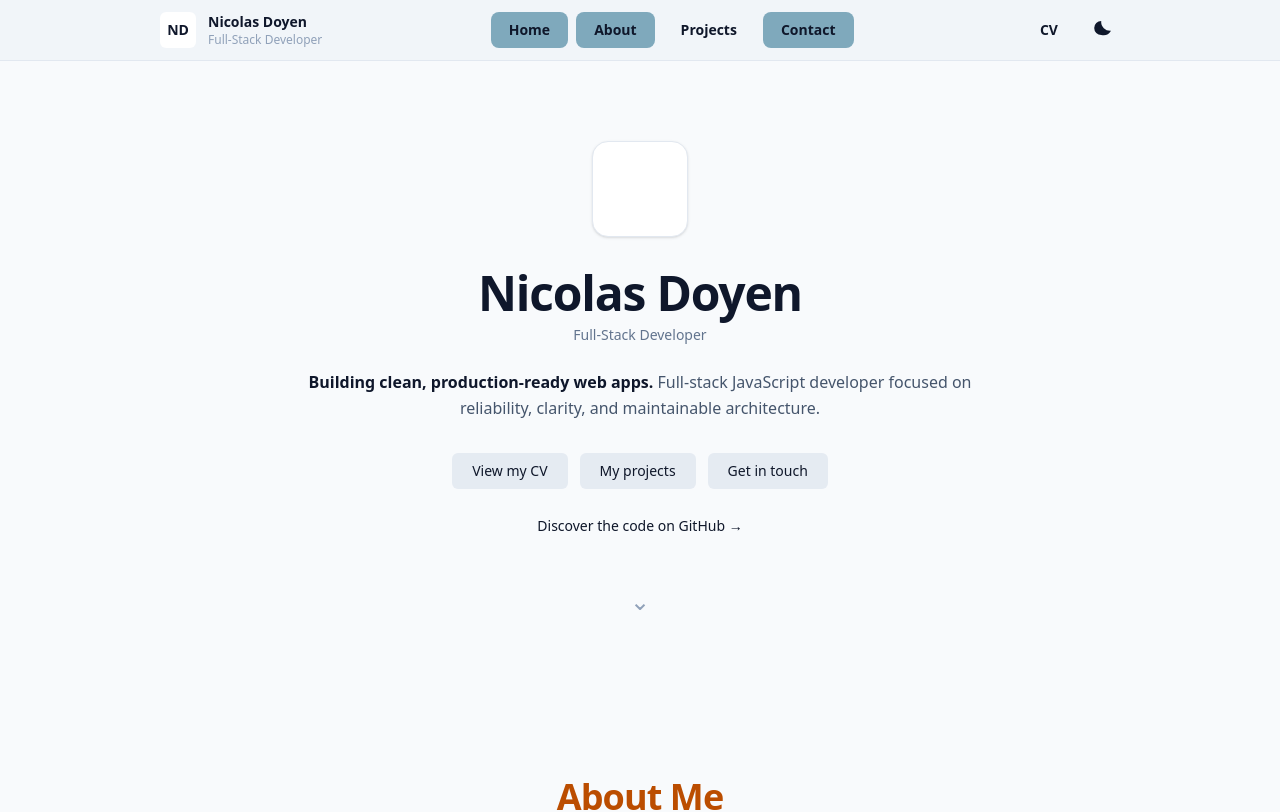
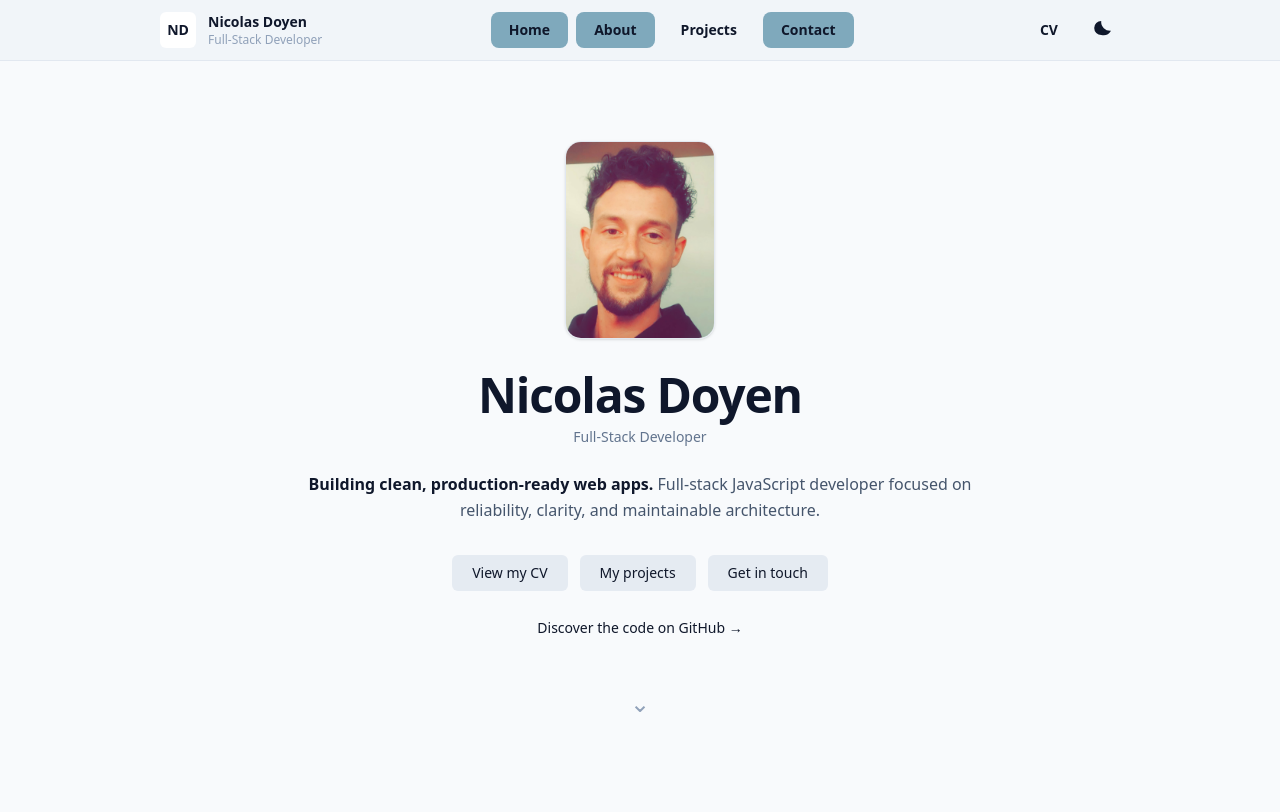
Before and after one commit to conidyn/Portfolio, a Next.js app: page / in a window 1280 px wide. Shown: the top 812 px of the page. Built offline with nearby package versions, Linux system fonts and the light colour scheme.

Commit message:
feat(hero): add profile image to hero section

```diff
--- a/src/app/page.tsx
+++ b/src/app/page.tsx
@@ -5,6 +5,7 @@ import { Section } from "../components/Section";
 import { Accordion } from "../components/Accordion";
 import { Pill } from "../components/Pill";
 import { ContactForm } from "../components/ContactForm";
+import Image from "next/image";
 
 export default function HomePage() {
   return (
@@ -13,7 +14,13 @@ export default function HomePage() {
       <section className="py-16 sm:py-20">
         <Container>
           <div className="text-center">
-            <div className="mx-auto h-24 w-24 rounded-2xl border border-slate-200 bg-white shadow-sm dark:border-slate-800 dark:bg-slate-900" />
+            <Image
+              src="/images/profile.jpg"
+              alt="Nicolas Doyen"
+              width={150}
+              height={96}
+              className="mx-auto rounded-2xl border border-slate-200 shadow-sm dark:border-slate-800"
+            />
 
             <h1 className="mt-8 text-4xl font-semibold tracking-tight text-slate-900 sm:text-5xl dark:text-white">
               {site.name}
```
Also changed, not shown: public/images/profile.jpg (added).
